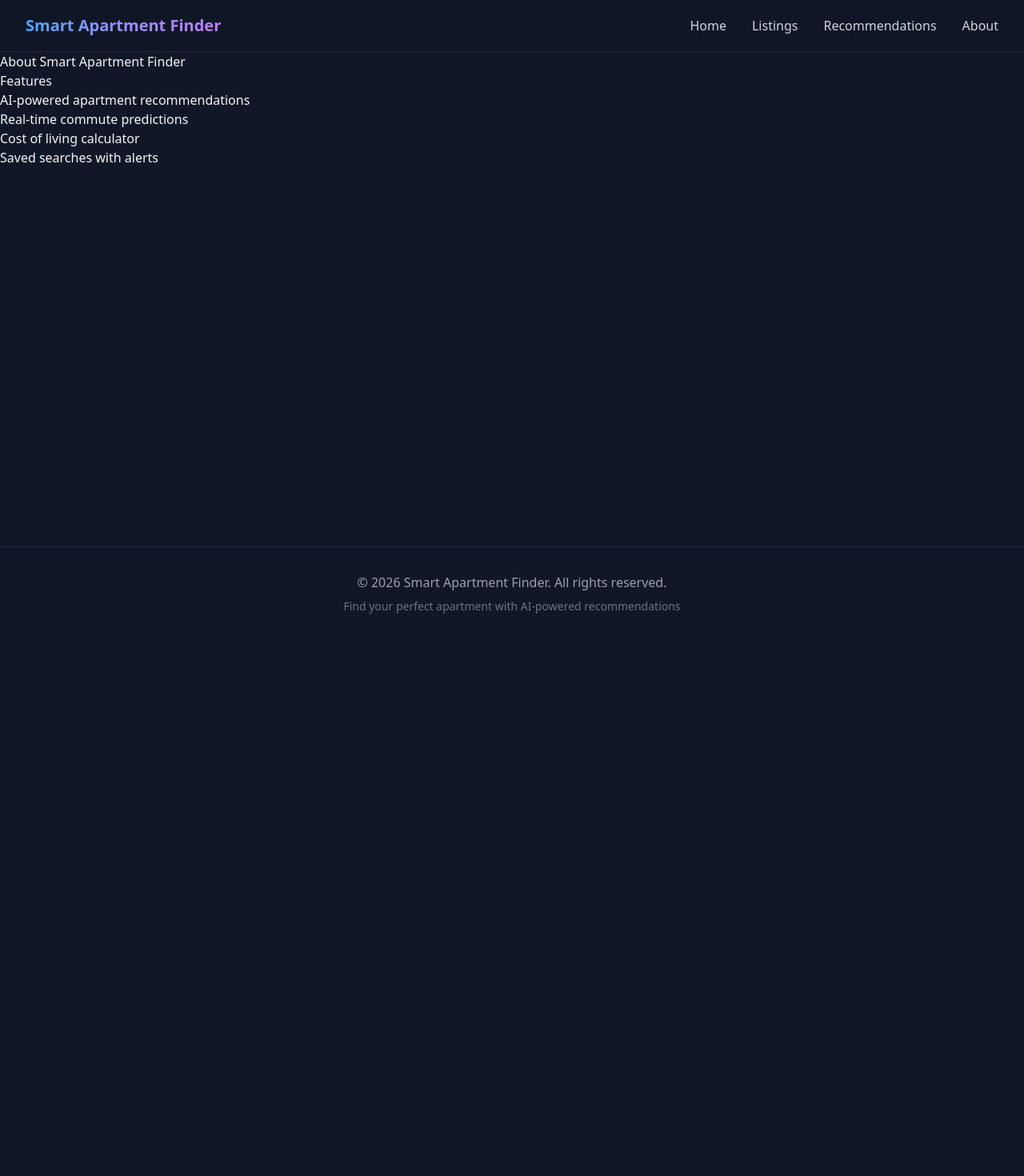
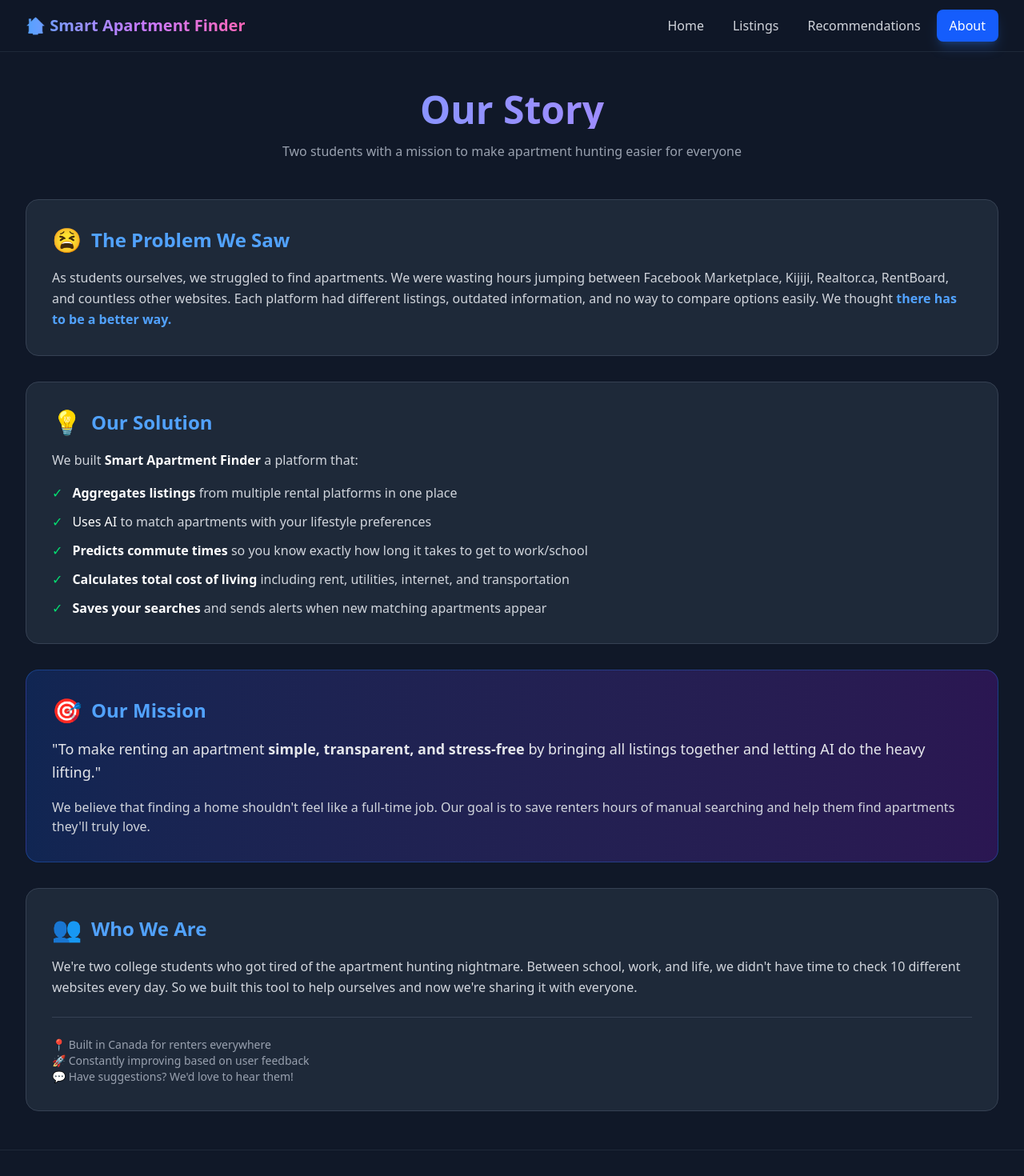
Before and after one commit to ayshadairi/smart-apartment-finder, a Next.js app: page /about in a window 1280 px wide. Shown: the top 1470 px of the page at 80% size. Before the commit the page ends 800 px from the top, so only its background shows below. Built offline with nearby package versions, Linux system fonts and the light colour scheme.

Commit message:
complete professional styling with dark theme, real about story, and enhanced home page

```diff
--- a/app/about/page.js
+++ b/app/about/page.js
@@ -1,15 +1,90 @@
 export default function About() {
   return (
-    <div>
-      <h1>About Smart Apartment Finder</h1>
+    <div className="max-w-7xl mx-auto px-4 sm:px-6 lg:px-8 py-12">
+      <div className="text-center mb-12">
+        <h1 className="text-4xl md:text-5xl font-bold bg-gradient-to-r from-blue-400 to-purple-400 bg-clip-text text-transparent">
+          Our Story
+        </h1>
+        <p className="text-gray-400 mt-4 max-w-2xl mx-auto">
+          Two students with a mission to make apartment hunting easier for everyone
+        </p>
+      </div>
+      <div className="bg-gray-800 rounded-2xl p-8 mb-8 border border-gray-700">
+        <div className="flex items-center gap-3 mb-4">
+          <span className="text-3xl">😫</span>
+          <h2 className="text-2xl font-semibold text-blue-400">The Problem We Saw</h2>
+        </div>
+        <p className="text-gray-300 leading-relaxed">
+          As students ourselves, we struggled to find apartments. We were wasting hours jumping between
+          Facebook Marketplace, Kijiji, Realtor.ca, RentBoard, and countless other websites. Each platform
+          had different listings, outdated information, and no way to compare options easily.
+          We thought <span className="text-blue-400 font-semibold">there has to be a better way.</span>
+        </p>
+      </div>
+      <div className="bg-gray-800 rounded-2xl p-8 mb-8 border border-gray-700">
+        <div className="flex items-center gap-3 mb-4">
+          <span className="text-3xl">💡</span>
+          <h2 className="text-2xl font-semibold text-blue-400">Our Solution</h2>
+        </div>
+        <p className="text-gray-300 leading-relaxed mb-4">
+          We built <span className="font-semibold text-white">Smart Apartment Finder</span> a platform that:
+        </p>
+        <ul className="space-y-3 text-gray-300">
+          <li className="flex items-start gap-3">
+            <span className="text-green-400">✓</span>
+            <span><span className="font-semibold text-white">Aggregates listings</span> from multiple rental platforms in one place</span>
+          </li>
+          <li className="flex items-start gap-3">
+            <span className="text-green-400">✓</span>
+            <span><span className="font-weight-bold text-white">Uses AI</span> to match apartments with your lifestyle preferences</span>
+          </li>
+          <li className="flex items-start gap-3">
+            <span className="text-green-400">✓</span>
+            <span><span className="font-semibold text-white">Predicts commute times</span> so you know exactly how long it takes to get to work/school</span>
+          </li>
+          <li className="flex items-start gap-3">
+            <span className="text-green-400">✓</span>
+            <span><span className="font-semibold text-white">Calculates total cost of living</span> including rent, utilities, internet, and transportation</span>
+          </li>
+          <li className="flex items-start gap-3">
+            <span className="text-green-400">✓</span>
+            <span><span className="font-semibold text-white">Saves your searches</span> and sends alerts when new matching apartments appear</span>
+          </li>
+        </ul>
+      </div>
+      <div className="bg-gradient-to-r from-blue-600/20 to-purple-600/20 rounded-2xl p-8 mb-8 border border-blue-500/30">
+        <div className="flex items-center gap-3 mb-4">
+          <span className="text-3xl">🎯</span>
+          <h2 className="text-2xl font-semibold text-blue-400">Our Mission</h2>
+        </div>
+        <p className="text-gray-200 leading-relaxed text-lg">
+          "To make renting an apartment <span className="font-bold">simple, transparent, and stress-free </span>
+          by bringing all listings together and letting AI do the heavy lifting."
+        </p>
+        <p className="text-gray-300 mt-4">
+          We believe that finding a home shouldn't feel like a full-time job. Our goal is to save renters
+          hours of manual searching and help them find apartments they'll truly love.
+        </p>
+      </div>
 
-      <h2>Features</h2>
-      <ul>
-        <li>AI-powered apartment recommendations</li>
-        <li>Real-time commute predictions</li>
-        <li>Cost of living calculator</li>
-        <li>Saved searches with alerts</li>
-      </ul>
+      <div className="bg-gray-800 rounded-2xl p-8 border border-gray-700">
+        <div className="flex items-center gap-3 mb-4">
+          <span className="text-3xl">👥</span>
+          <h2 className="text-2xl font-semibold text-blue-400">Who We Are</h2>
+        </div>
+        <p className="text-gray-300 leading-relaxed">
+          We're two college students who got tired of the apartment hunting nightmare.
+          Between school, work, and life, we didn't have time to check 10 different websites every day.
+          So we built this tool to help ourselves and now we're sharing it with everyone.
+        </p>
+        <div className="mt-6 pt-6 border-t border-gray-700">
+          <p className="text-gray-400 text-sm">
+            📍 Built in Canada for renters everywhere<br/>
+            🚀 Constantly improving based on user feedback<br/>
+            💬 Have suggestions? We'd love to hear them!
+          </p>
+        </div>
+      </div>
     </div>
   );
 }
--- a/app/components/footer.js
+++ b/app/components/footer.js
@@ -2,11 +2,27 @@ export default function Footer() {
   return (
     <footer className="bg-gray-900 border-t border-gray-800 mt-auto">
       <div className="max-w-7xl mx-auto px-4 sm:px-6 lg:px-8 py-8">
-        <div className="text-center">
-          <p className="text-gray-400">&copy; 2026 Smart Apartment Finder. All rights reserved.</p>
-          <p className="text-sm text-gray-500 mt-2">
-            Find your perfect apartment with AI-powered recommendations
-          </p>
+        <div className="grid md:grid-cols-3 gap-8 text-center md:text-left">
+          <div>
+            <h3 className="font-semibold text-white mb-2">Smart Apartment Finder</h3>
+            <p className="text-gray-500 text-sm">Find your perfect home with AI</p>
+          </div>
+          <div>
+            <h3 className="font-semibold text-white mb-2">Quick Links</h3>
+            <ul className="text-sm text-gray-500 space-y-1">
+              <li><a href="/listings" className="hover:text-blue-400 transition">Listings</a></li>
+              <li><a href="/recommendations" className="hover:text-blue-400 transition">Recommendations</a></li>
+              <li><a href="/about" className="hover:text-blue-400 transition">About Us</a></li>
+            </ul>
+          </div>
+          <div>
+            <h3 className="font-semibold text-white mb-2">Contact</h3>
+            <p className="text-gray-500 text-sm">📧 support@smartapartmentfinder.com</p>
+            <p className="text-gray-500 text-sm">📍 Made with ❤️ by students</p>
+          </div>
+        </div>
+        <div className="text-center pt-8 mt-8 border-t border-gray-800">
+          <p className="text-gray-500 text-sm">&copy; 2026 Smart Apartment Finder. All rights reserved.</p>
         </div>
       </div>
     </footer>
--- a/app/components/navbar.js
+++ b/app/components/navbar.js
@@ -1,26 +1,44 @@
 "use client";
 import Link from "next/link";
+import { usePathname } from "next/navigation";
 import { useState } from "react";
 
 export default function Navbar() {
+  const pathname = usePathname();
   const [isMenuOpen, setIsMenuOpen] = useState(false);
+
+  const navLinks = [
+    { href: "/", label: "Home" },
+    { href: "/listings", label: "Listings" },
+    { href: "/recommendations", label: "Recommendations" },
+    { href: "/about", label: "About" },
+  ];
 
   return (
     <nav className="bg-gray-900/95 backdrop-blur-sm border-b border-gray-800 sticky top-0 z-50">
       <div className="max-w-7xl mx-auto px-4 sm:px-6 lg:px-8">
         <div className="flex justify-between items-center h-16">
-          {/* Logo */}
-          <Link href="/" className="text-xl font-bold bg-gradient-to-r from-blue-400 to-purple-400 bg-clip-text text-transparent">
-            Smart Apartment Finder
+          <Link href="/" className="text-xl font-bold bg-gradient-to-r from-blue-400 via-purple-400 to-pink-400 bg-clip-text text-transparent hover:opacity-80 transition">
+            🏠 Smart Apartment Finder
           </Link>
 
-          <div className="hidden md:flex space-x-8">
-            <Link href="/" className="text-gray-300 hover:text-white transition">Home</Link>
-            <Link href="/listings" className="text-gray-300 hover:text-white transition">Listings</Link>
-            <Link href="/recommendations" className="text-gray-300 hover:text-white transition">Recommendations</Link>
-            <Link href="/about" className="text-gray-300 hover:text-white transition">About</Link>
+          <div className="hidden md:flex space-x-1">
+            {navLinks.map((link) => (
+              <Link
+                key={link.href}
+                href={link.href}
+                className={`px-4 py-2 rounded-lg transition-all duration-200 ${
+                  pathname === link.href
+                    ? "bg-blue-600 text-white shadow-lg shadow-blue-500/25"
+                    : "text-gray-300 hover:bg-gray-800 hover:text-white"
+                }`}
+              >
+                {link.label}
+              </Link>
+            ))}
           </div>
-          <button onClick={() => setIsMenuOpen(!isMenuOpen)} className="md:hidden text-gray-300">
+
+          <button onClick={() => setIsMenuOpen(!isMenuOpen)} className="md:hidden text-gray-300 hover:text-white">
             <svg className="w-6 h-6" fill="none" stroke="currentColor" viewBox="0 0 24 24">
               <path strokeLinecap="round" strokeLinejoin="round" strokeWidth={2} d="M4 6h16M4 12h16M4 18h16" />
             </svg>
@@ -28,11 +46,21 @@ export default function Navbar() {
         </div>
         {isMenuOpen && (
           <div className="md:hidden py-4 border-t border-gray-800">
-            <div className="flex flex-col space-y-3">
-              <Link href="/" className="text-gray-300 hover:text-white transition" onClick={() => setIsMenuOpen(false)}>Home</Link>
-              <Link href="/listings" className="text-gray-300 hover:text-white transition" onClick={() => setIsMenuOpen(false)}>Listings</Link>
-              <Link href="/recommendations" className="text-gray-300 hover:text-white transition" onClick={() => setIsMenuOpen(false)}>Recommendations</Link>
-              <Link href="/about" className="text-gray-300 hover:text-white transition" onClick={() => setIsMenuOpen(false)}>About</Link>
+            <div className="flex flex-col space-y-2">
+              {navLinks.map((link) => (
+                <Link
+                  key={link.href}
+                  href={link.href}
+                  onClick={() => setIsMenuOpen(false)}
+                  className={`px-4 py-2 rounded-lg transition ${
+                    pathname === link.href
+                      ? "bg-blue-600 text-white"
+                      : "text-gray-300 hover:bg-gray-800"
+                  }`}
+                >
+                  {link.label}
+                </Link>
+              ))}
             </div>
           </div>
         )}
--- a/app/page.js
+++ b/app/page.js
@@ -4,46 +4,80 @@ import Link from "next/link";
 export default function Home() {
   return (
     <div>
-      <section className="relative bg-gradient-to-br from-gray-900 via-gray-800 to-gray-900 py-20 overflow-hidden">
-        <div className="absolute inset-0 bg-[url('/grid.svg')] opacity-10"></div>
+      <section className="relative bg-gradient-to-br from-gray-900 via-gray-800 to-gray-900 py-24 overflow-hidden">
+        <div className="absolute inset-0 opacity-10">
+          <div className="absolute top-20 left-10 w-72 h-72 bg-blue-500 rounded-full blur-3xl"></div>
+          <div className="absolute bottom-20 right-10 w-96 h-96 bg-purple-500 rounded-full blur-3xl"></div>
+        </div>
         <div className="max-w-7xl mx-auto px-4 sm:px-6 lg:px-8 text-center relative z-10">
-          <h1 className="text-5xl md:text-6xl font-bold mb-6 bg-gradient-to-r from-blue-400 via-purple-400 to-pink-400 bg-clip-text text-transparent">
-            Find Your Perfect Apartment
+          <h1 className="text-5xl md:text-7xl font-bold mb-6 bg-gradient-to-r from-blue-400 via-purple-400 to-pink-400 bg-clip-text text-transparent">
+            Find Your Perfect Home
           </h1>
           <p className="text-xl text-gray-300 mb-8 max-w-2xl mx-auto">
-            AI-powered recommendations based on your lifestyle, budget, and preferences
+            Stop searching dozens of websites. We gather all rental listings in one place and use AI to find your perfect match.
           </p>
-          <div className="flex gap-4 justify-center">
-            <Link href="/listings" className="bg-blue-600 hover:bg-blue-700 text-white px-8 py-3 rounded-lg font-semibold transition">
+          <div className="flex gap-4 justify-center flex-wrap">
+            <Link href="/listings" className="bg-blue-600 hover:bg-blue-700 text-white px-8 py-3 rounded-lg font-semibold transition transform hover:scale-105 shadow-lg shadow-blue-500/25">
               Browse Listings
             </Link>
-            <Link href="/recommendations" className="bg-gray-700 hover:bg-gray-600 text-white px-8 py-3 rounded-lg font-semibold transition">
+            <Link href="/recommendations" className="bg-gray-700 hover:bg-gray-600 text-white px-8 py-3 rounded-lg font-semibold transition transform hover:scale-105">
               Get AI Recommendations
             </Link>
           </div>
         </div>
       </section>
-
-      <section className="py-16 bg-gray-800">
+      <section className="py-16 bg-gray-800/50">
         <div className="max-w-7xl mx-auto px-4 sm:px-6 lg:px-8">
-          <h2 className="text-3xl font-bold text-center mb-12">Why Choose Us?</h2>
-          <div className="grid md:grid-cols-3 gap-8">
-            <div className="bg-gray-900 p-6 rounded-xl border border-gray-700 hover:border-blue-500 transition">
-              <div className="text-4xl mb-4">🤖</div>
-              <h3 className="text-xl font-semibold mb-2">AI Recommendations</h3>
-              <p className="text-gray-400">Get personalized apartment matches based on your lifestyle and preferences</p>
+          <div className="grid grid-cols-2 md:grid-cols-4 gap-8 text-center">
+            <div>
+              <div className="text-4xl font-bold text-blue-400">10K+</div>
+              <div className="text-gray-400 mt-2">Listings</div>
             </div>
-            <div className="bg-gray-900 p-6 rounded-xl border border-gray-700 hover:border-blue-500 transition">
-              <div className="text-4xl mb-4">⏱️</div>
-              <h3 className="text-xl font-semibold mb-2">Commute Predictions</h3>
-              <p className="text-gray-400">Real-time commute time estimates to work or school</p>
+            <div>
+              <div className="text-4xl font-bold text-blue-400">500+</div>
+              <div className="text-gray-400 mt-2">Cities</div>
             </div>
-            <div className="bg-gray-900 p-6 rounded-xl border border-gray-700 hover:border-blue-500 transition">
-              <div className="text-4xl mb-4">💰</div>
-              <h3 className="text-xl font-semibold mb-2">Cost of Living</h3>
-              <p className="text-gray-400">Calculate total living costs including utilities and transport</p>
+            <div>
+              <div className="text-4xl font-bold text-blue-400">98%</div>
+              <div className="text-gray-400 mt-2">Match Accuracy</div>
+            </div>
+            <div>
+              <div className="text-4xl font-bold text-blue-400">24/7</div>
+              <div className="text-gray-400 mt-2">Support</div>
             </div>
           </div>
+        </div>
+      </section>
+      <section className="py-20 bg-gray-900">
+        <div className="max-w-7xl mx-auto px-4 sm:px-6 lg:px-8">
+          <h2 className="text-3xl md:text-4xl font-bold text-center mb-4">Why Renters Love Us</h2>
+          <p className="text-gray-400 text-center mb-12 max-w-2xl mx-auto">We make apartment hunting simple, smart, and stress-free</p>
+          <div className="grid md:grid-cols-3 gap-8">
+            <div className="bg-gray-800 p-6 rounded-xl border border-gray-700 hover:border-blue-500 transition group">
+              <div className="text-5xl mb-4 group-hover:scale-110 transition">🤖</div>
+              <h3 className="text-xl font-semibold mb-2">AI-Powered Matching</h3>
+              <p className="text-gray-400">Get personalized recommendations based on your lifestyle, budget, and must-haves</p>
+            </div>
+            <div className="bg-gray-800 p-6 rounded-xl border border-gray-700 hover:border-blue-500 transition group">
+              <div className="text-5xl mb-4 group-hover:scale-110 transition">⏱️</div>
+              <h3 className="text-xl font-semibold mb-2">Smart Commute Predictions</h3>
+              <p className="text-gray-400">Real-time traffic analysis shows you exactly how long your commute will be</p>
+            </div>
+            <div className="bg-gray-800 p-6 rounded-xl border border-gray-700 hover:border-blue-500 transition group">
+              <div className="text-5xl mb-4 group-hover:scale-110 transition">💰</div>
+              <h3 className="text-xl font-semibold mb-2">Total Cost Calculator</h3>
+              <p className="text-gray-400">See the full picture including utilities, internet, and transportation costs</p>
+            </div>
+          </div>
+        </div>
+      </section>
+      <section className="py-20 bg-gradient-to-r from-blue-600 to-purple-600">
+        <div className="max-w-7xl mx-auto px-4 sm:px-6 lg:px-8 text-center">
+          <h2 className="text-3xl md:text-4xl font-bold text-white mb-4">Ready to Find Your Dream Apartment?</h2>
+          <p className="text-blue-100 mb-8 max-w-2xl mx-auto">Join thousands of happy renters who found their perfect home with us</p>
+          <Link href="/recommendations" className="bg-white text-blue-600 px-8 py-3 rounded-lg font-semibold hover:bg-gray-100 transition transform hover:scale-105 inline-block">
+            Start Your Search →
+          </Link>
         </div>
       </section>
     </div>
```
Also changed, not shown: app/globals.css (+15 -0 lines).
